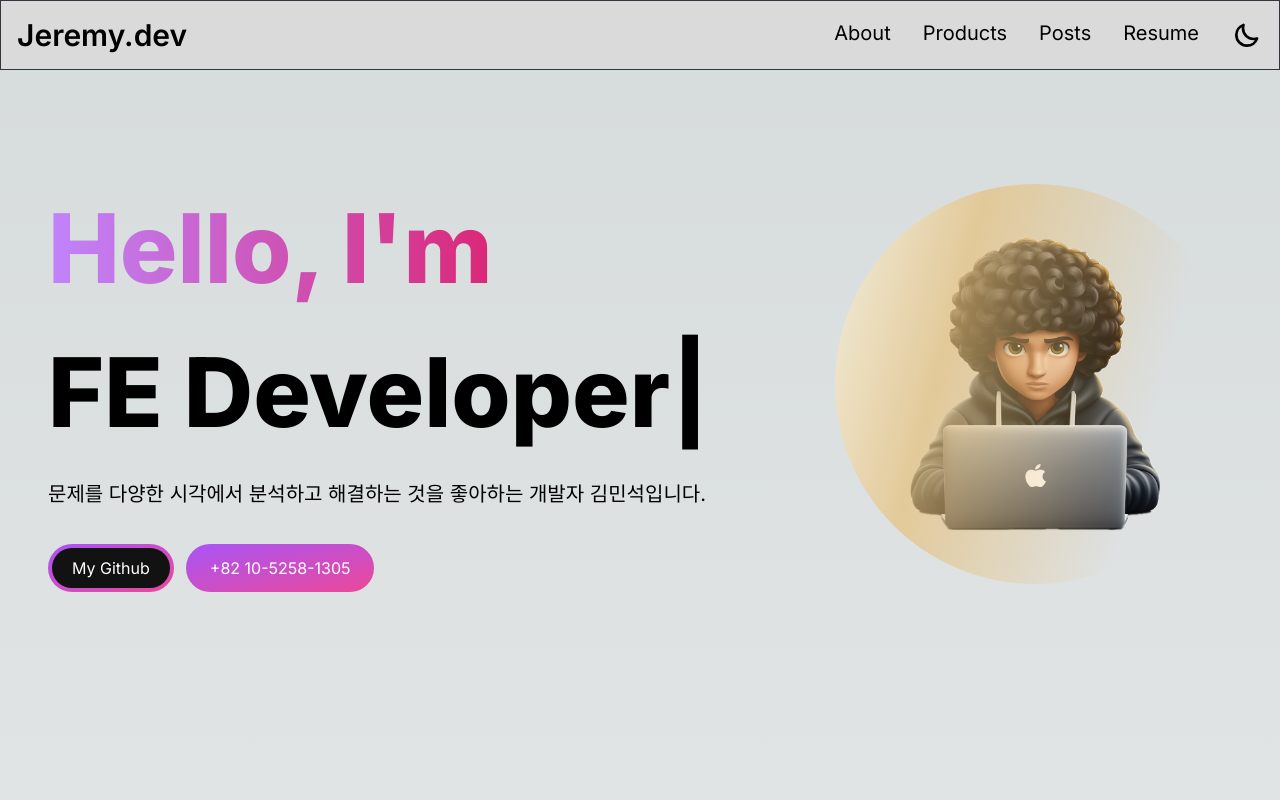
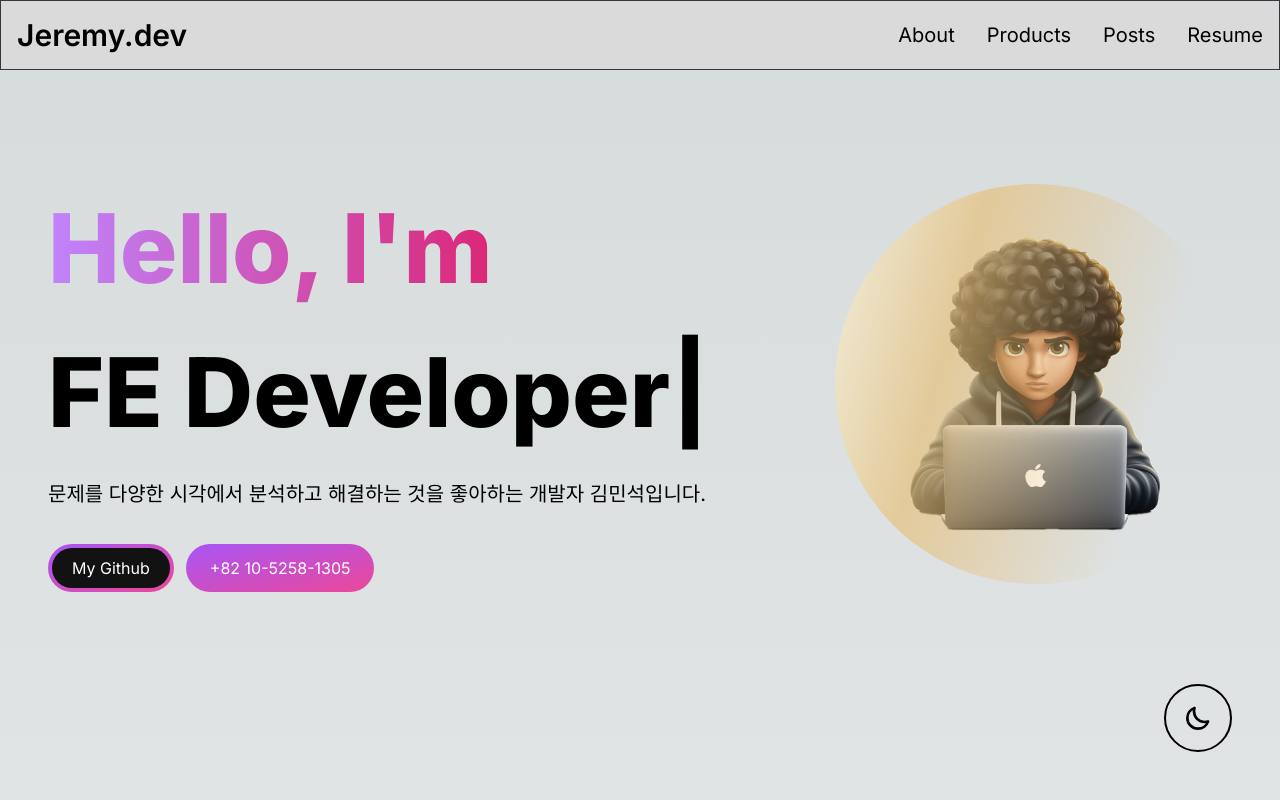
Before and after one commit to shackstack/next-portfolio, a Next.js app: page / in a window 1280 px wide. Shown: the top 800 px of the page. Built offline with nearby package versions, Linux system fonts and the light colour scheme.

Commit message:
fix: 디스플레이 모드 전환시 플릭커링 현상 개선

```diff
--- a/package.json
+++ b/package.json
@@ -16,6 +16,7 @@
     "framer-motion": "^10.16.4",
     "heroicons": "^2.0.18",
     "next": "14.0.1",
+    "next-themes": "^0.2.1",
     "react": "^18",
     "react-animated-numbers": "^0.16.0",
     "react-dom": "^18",
--- a/src/app/layout.tsx
+++ b/src/app/layout.tsx
@@ -1,6 +1,8 @@
 import type { Metadata } from 'next';
 import { Inter } from 'next/font/google';
 import './globals.css';
+import Provider from '@/components/Provider';
+import Switcher from '@/components/@common/Switcher';
 
 const inter = Inter({ subsets: ['latin'] });
 
@@ -21,7 +23,12 @@ export default function RootLayout({
 }) {
   return (
     <html lang='en'>
-      <body className={inter.className}>{children}</body>
+      <body className={inter.className}>
+        <Provider>
+          {children}
+          <Switcher />
+        </Provider>
+      </body>
     </html>
   );
 }
--- a/src/components/@common/Switcher.tsx
+++ b/src/components/@common/Switcher.tsx
@@ -1,52 +1,21 @@
 'use client';
-
-import {
-  ChangeEvent,
-  MouseEvent,
-  useEffect,
-  useInsertionEffect,
-  useLayoutEffect,
-  useState,
-} from 'react';
-
+import { useTheme } from 'next-themes';
 import Sun from '@/assets/icons/sun.svg';
 import Moon from '@/assets/icons/moon.svg';
 
 const Switcher = () => {
-  const [isDarkMode, setIsDarkMode] = useState<boolean>(false);
+  const { systemTheme, theme, setTheme } = useTheme();
+  const currentTheme = theme === 'system' ? systemTheme : theme;
 
-  useInsertionEffect(() => {
-    const theme = localStorage.getItem('theme');
-
-    if (theme === 'dark') {
-      document.documentElement.classList.add('dark');
-      setIsDarkMode(true);
-      return;
-    }
-
-    setIsDarkMode(false);
-  }, []);
-
-  useEffect(() => {
-    if (isDarkMode) {
-      setIsDarkMode(true);
-      document.documentElement.classList.add('dark');
-      localStorage.setItem('theme', 'dark');
-    }
-    if (!isDarkMode) {
-      setIsDarkMode(false);
-      document.documentElement.classList.remove('dark');
-      localStorage.removeItem('theme');
-    }
-  }, [isDarkMode]);
-
-  const onClickDisplayModeHandler = (e: MouseEvent) => {
-    setIsDarkMode((prev) => !prev);
+  const onClickDisplayModeHandler = () => {
+    setTheme(theme === 'dark' ? 'light' : 'dark');
   };
 
   return (
-    <button onClick={onClickDisplayModeHandler}>
-      {isDarkMode ? <Sun /> : <Moon />}
+    <button
+      onClick={onClickDisplayModeHandler}
+      className='absolute right-12 bottom-12 border-2 p-4 rounded-full border-black dark:border-white'>
+      {currentTheme === 'dark' ? <Sun /> : <Moon />}
     </button>
   );
 };
--- a/src/components/Navbar.tsx
+++ b/src/components/Navbar.tsx
@@ -5,7 +5,6 @@ import NavLink from './NavLink';
 import MenuOverlay from './MenuOverlay';
 import Menu from '@/assets/icons/menu.svg';
 import Exit from '@/assets/icons/exit.svg';
-import Switcher from './@common/Switcher';
 
 const navLinks = [
   {
@@ -59,7 +58,6 @@ const Navbar = () => {
                 <NavLink href={link.path} title={link.title} />
               </li>
             ))}
-            <Switcher />
           </ul>
         </div>
       </div>
--- /dev/null
+++ b/src/components/Provider.tsx
@@ -0,0 +1,12 @@
+'use client';
+import { ThemeProvider } from 'next-themes';
+
+const Provider = ({ children }: { children: React.ReactNode }) => {
+  return (
+    <ThemeProvider enableSystem={true} attribute='class'>
+      {children}
+    </ThemeProvider>
+  );
+};
+
+export default Provider;
```
Also changed, not shown: 1 other file (tests, documents, lock files or other folders).
